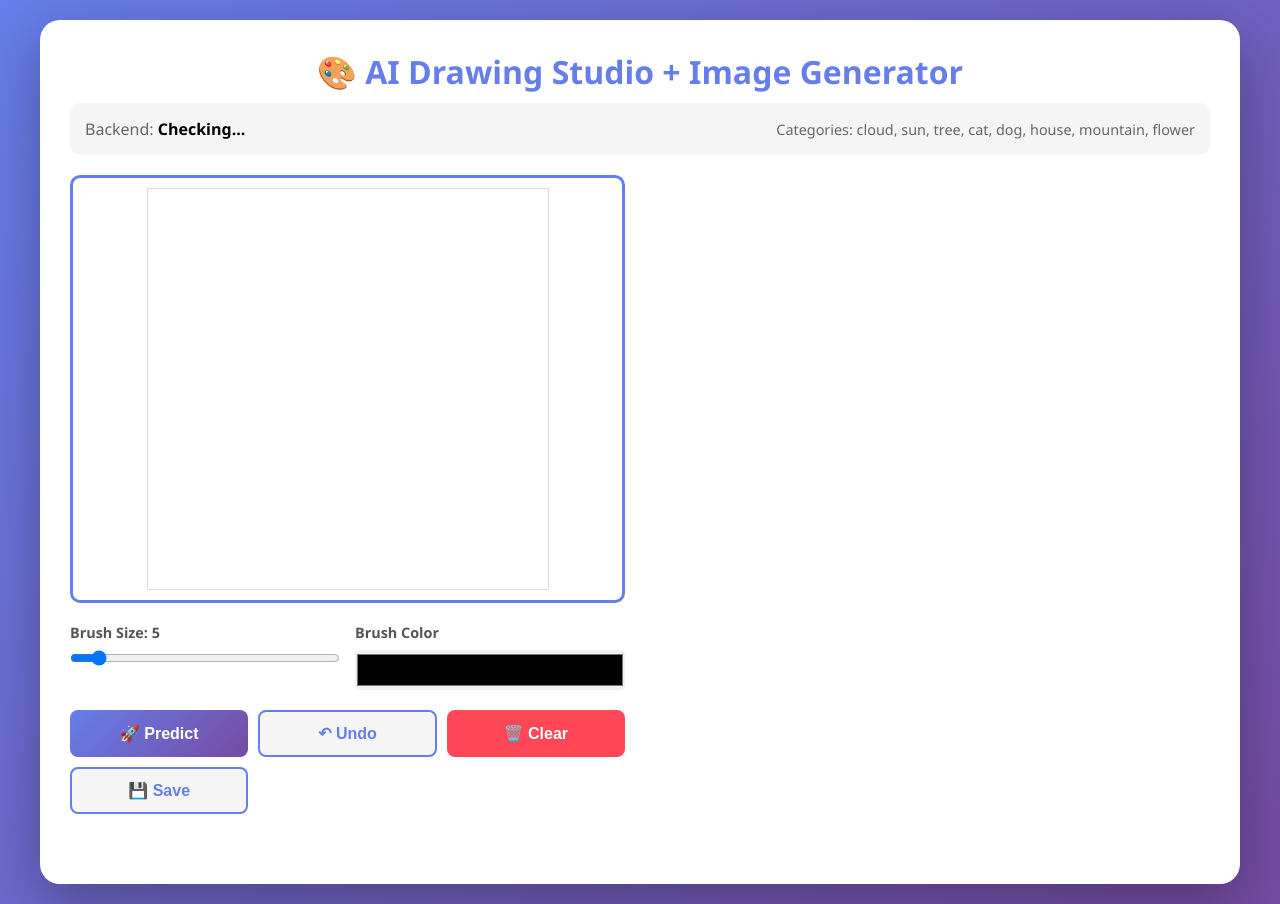
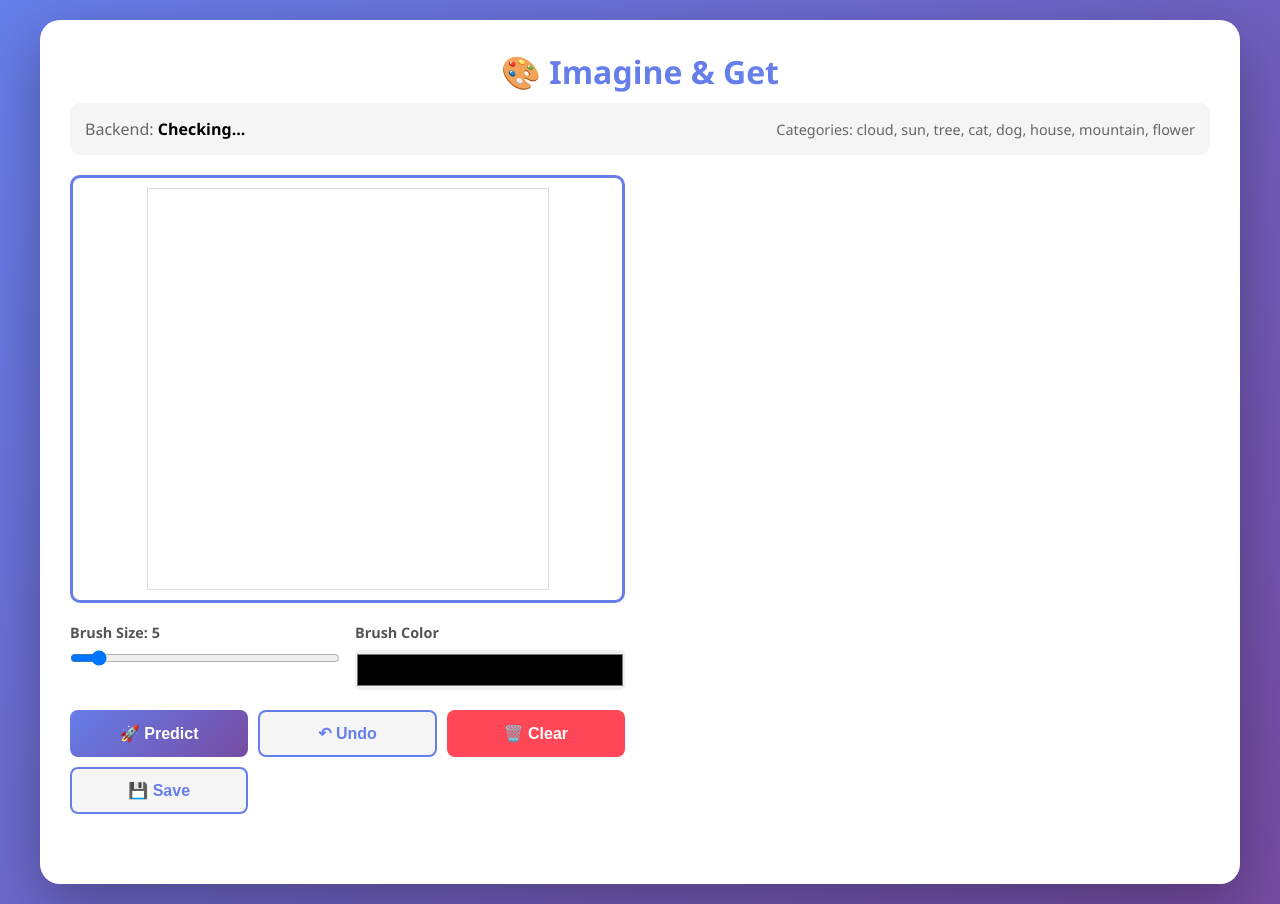
Before and after one commit to meetratwani/aigenerator, a plain HTML site: page index.html in a window 1280 px wide. Drawn offline with Linux system fonts and the light colour scheme; no server answers.

Commit message:
Update index.html

```diff
--- a/index.html
+++ b/index.html
@@ -299,7 +299,7 @@
 </head>
 <body>
     <div class="container">
-        <h1>🎨 AI Drawing Studio + Image Generator</h1>
+        <h1>🎨 Imagine & Get </h1>
 
         <div class="status-bar">
             <div>
```
